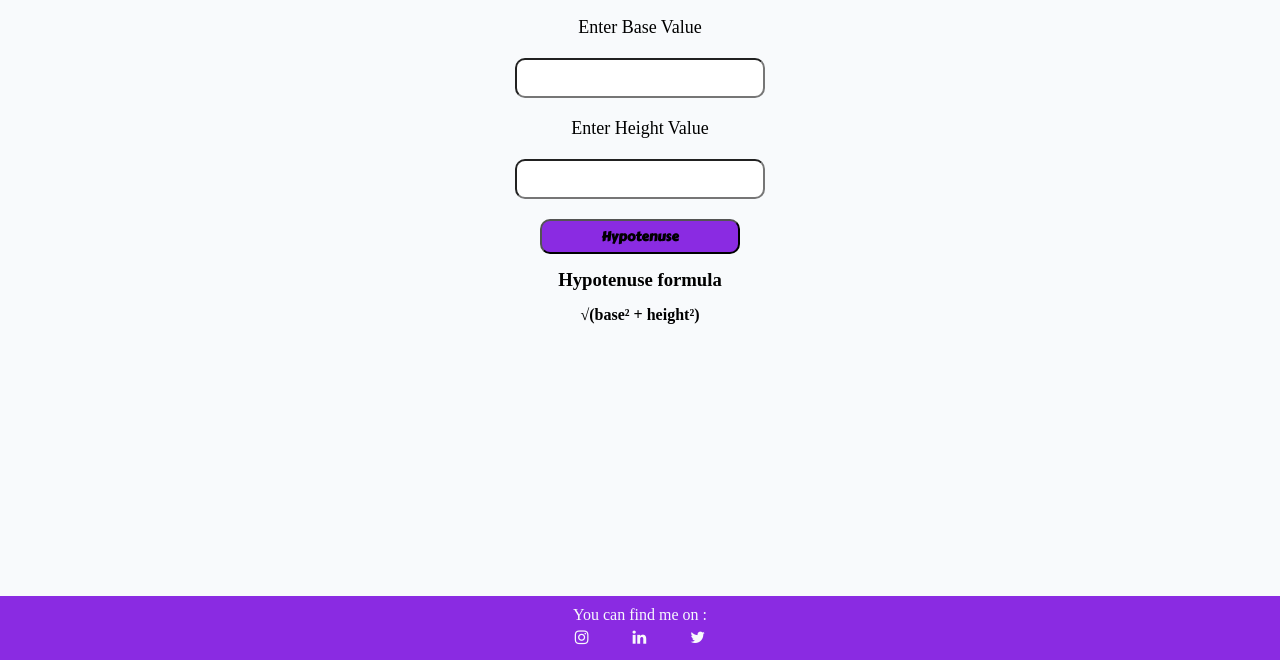
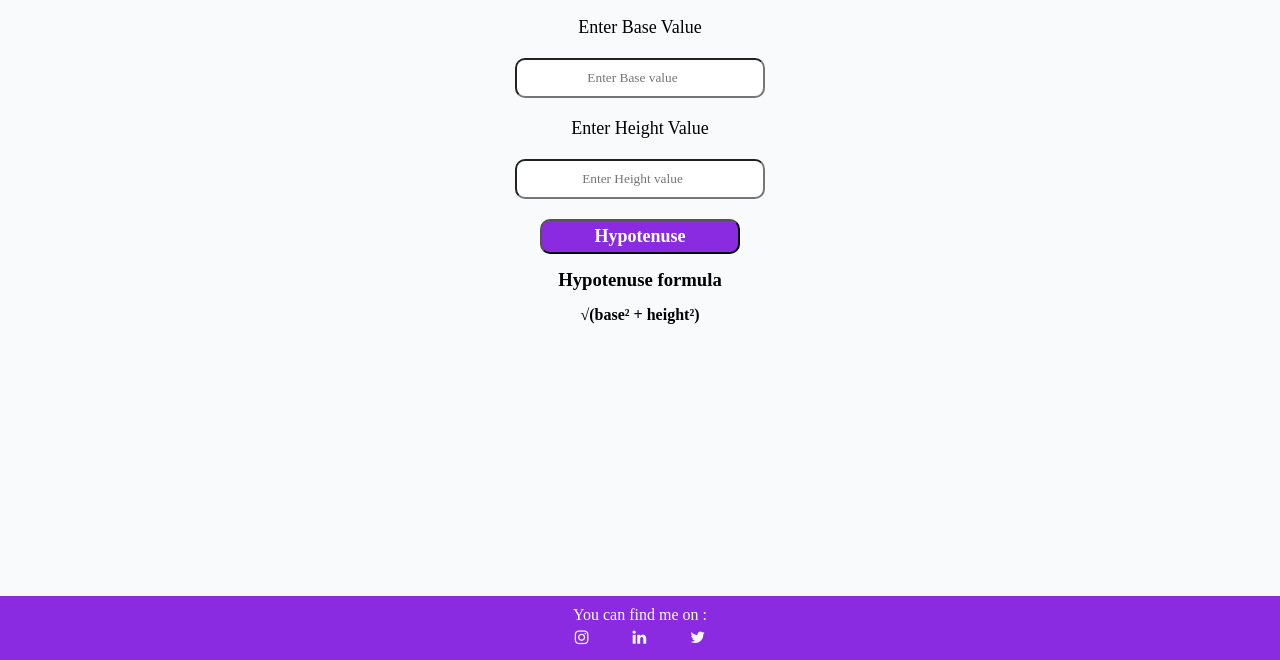
Before and after one commit to skn054/NeogCamp-Mark12, a plain HTML site: page hypotenuse.html in a window 1280 px wide. Shown: the part 140-800 px from the top of the page. Drawn offline with Linux system fonts and the light colour scheme.

Commit message:
Update hypotenuse.html, index.html and style.css
changed font size and other styling for pages index.html and hypotenuse.hml

```diff
--- a/hypotenuse.html
+++ b/hypotenuse.html
@@ -23,9 +23,9 @@
     <main>
       <h1>Calculate Hypotenuse of a triangle</h1>
         <label for="base-value">Enter Base Value</label>
-        <input type="number" id="base-value"class="User-input" >
+        <input type="number" id="base-value"class="User-input" placeholder="Enter Base value">
         <label for="base-value">Enter Height Value</label>
-        <input type="number" id="height-value"class="User-input">
+        <input type="number" id="height-value"class="User-input" placeholder="Enter Height value">
         <button id="calculate">Hypotenuse</button>
         <h3>Hypotenuse formula</h3>
         <h4>√(base² + height²)</h4>
--- a/style.css
+++ b/style.css
@@ -125,8 +125,9 @@ h1 {
 
 button {
     cursor: pointer;
-    font-family: 'Carter One', cursive;
-    font-weight: 600;
+    font-family: 'Times New Roman', Times, serif;
+    font-weight: bolder;
+    font-size: large;
     background-color: blueviolet;
     margin: 2rem auto;
     display: block;
@@ -134,6 +135,7 @@ button {
     height: 35px;
     width: 200px;
     border-radius: 10px;
+    color: white   ;
 }
 
 h2 {
```
Also changed, not shown: index.html (+1 -1 lines).
